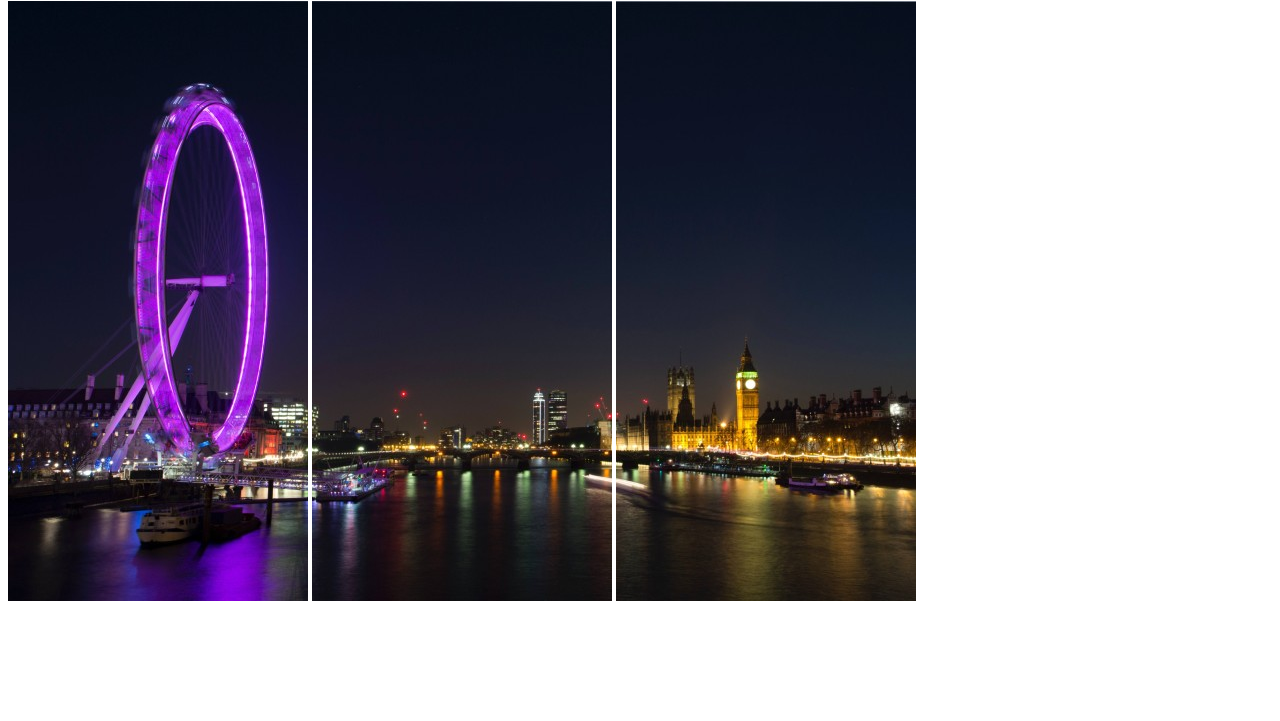
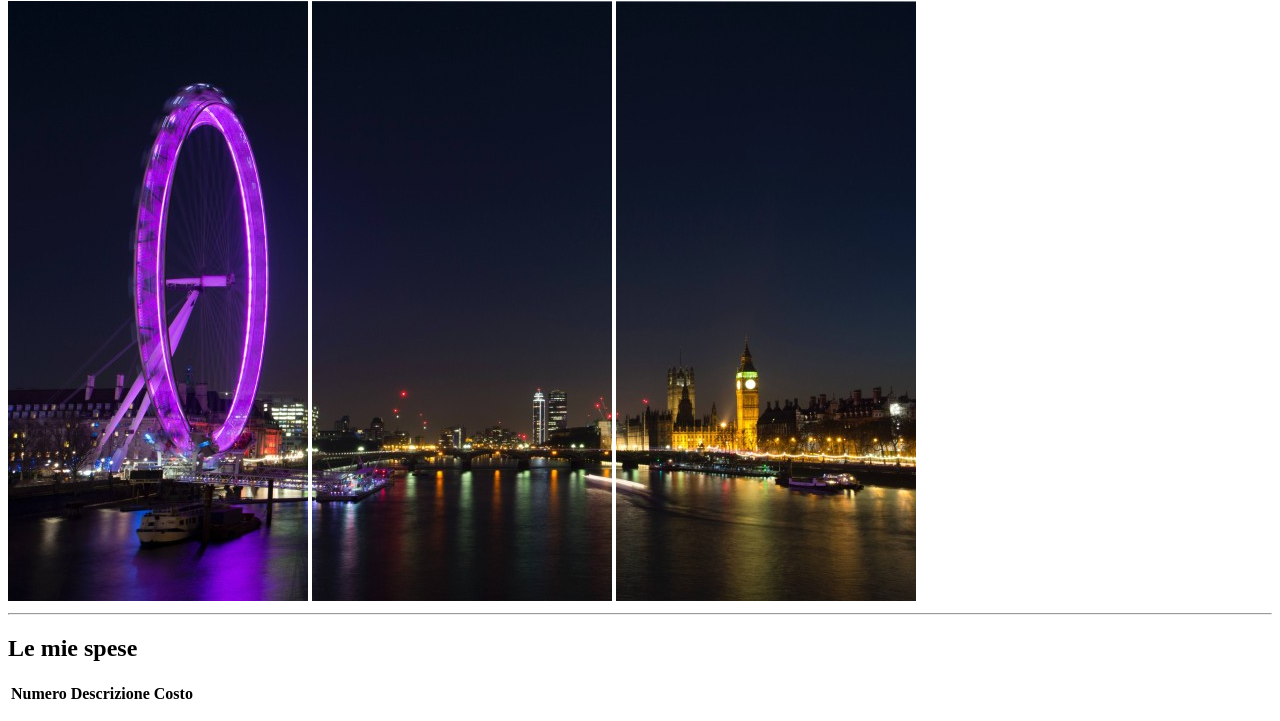
Before and after one commit to GiuliaMoiraghi10/html-london-trip, a plain HTML site: page index.html in a window 1280 px wide. Shown: the part 79-800 px from the top of the page. Drawn offline with Linux system fonts and the light colour scheme.

Commit message:
add h2 and table

```diff
--- a/index.html
+++ b/index.html
@@ -13,7 +13,21 @@
             <img src="./img/pexels-bill-emrich-230794-0.jpg" alt="Prima immagine a sx">
             <img src="./img/pexels-bill-emrich-230794-1.jpg" alt="Seconda immagine al centro">
             <img src="./img/pexels-bill-emrich-230794-2.jpg" alt="Terza immagine a dx">
+            <hr>
         </div>
    </header>
+   <!--Inizio contenuto main-->
+   <main>
+        <div>
+            <h2>Le mie spese</h2>
+            <table>
+                <thead>
+                    <th><strong>Numero</strong></th>
+                    <th><strong>Descrizione</strong></th>
+                    <th><strong>Costo</strong></th>
+                </thead>
+            </table>
+        </div>
+   </main>
 </body>
 </html>
```
